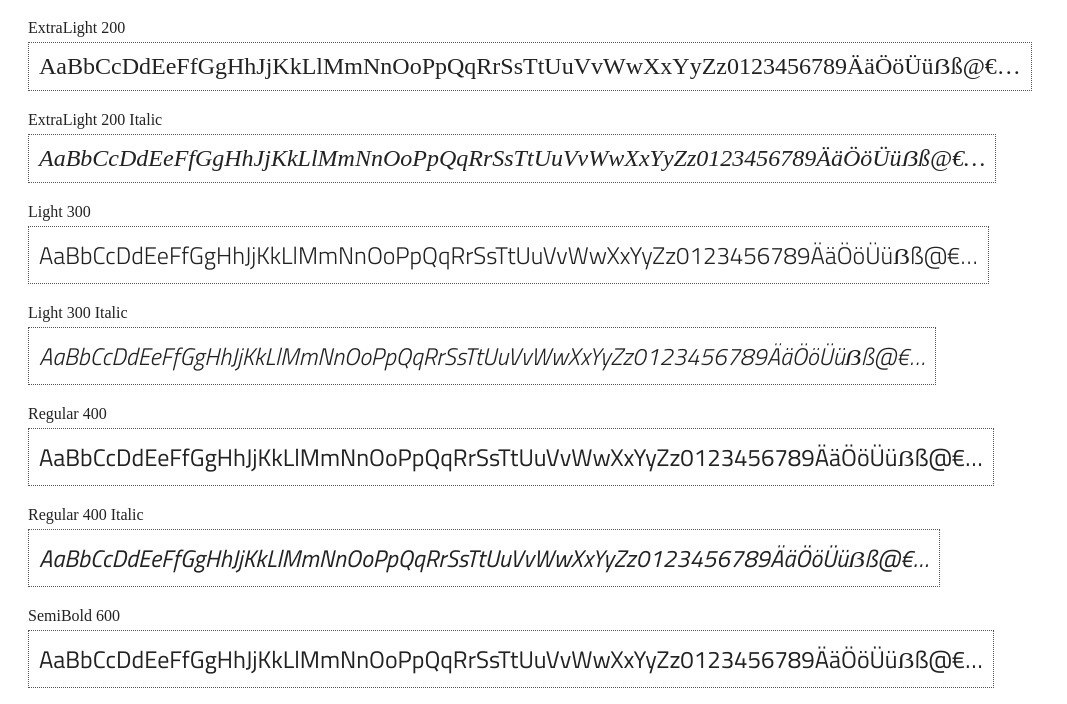
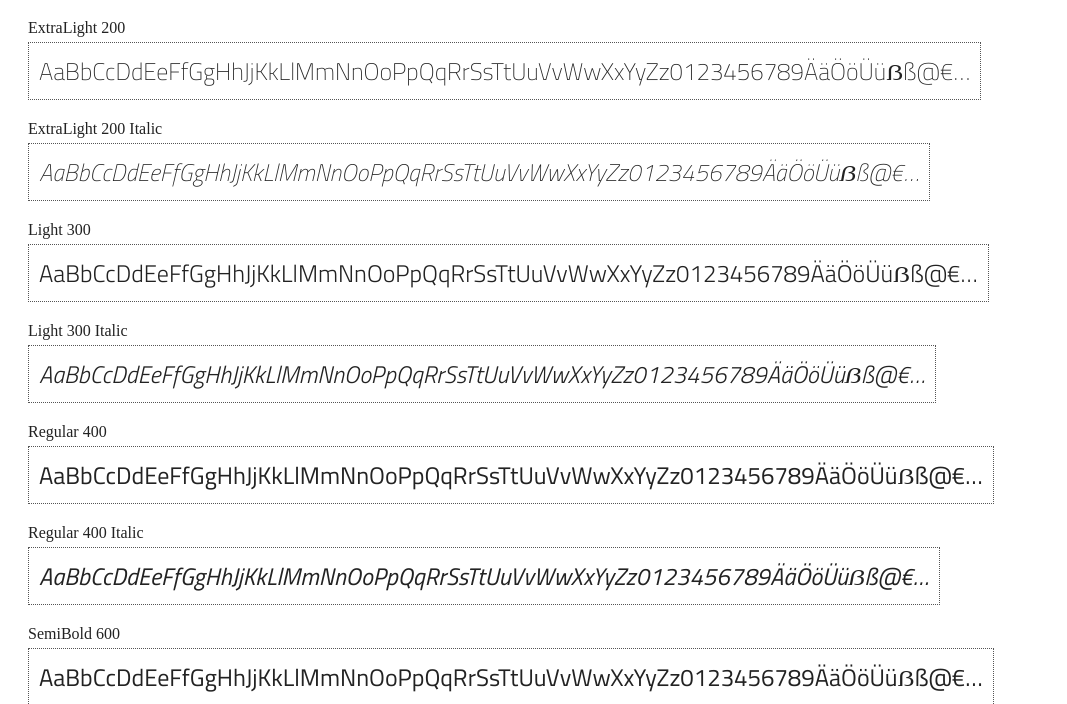
Before and after one commit to FontFaceKit/titilliumweb, a website: page index.html in a window 1280 px wide. Shown: the part 89-793 px from the top of the page, without its empty margins (0-1067 px from the left). Drawn offline with nearby package versions, Linux system fonts and the light colour scheme; files that its build step writes are made by us from their sources; a web font is replaced by a local one.

Commit message:
correct font name

```diff
--- a/sass/_ExtraLight.scss
+++ b/sass/_ExtraLight.scss
@@ -1,7 +1,7 @@
 /* BEGIN ExtraLight */
 @font-face {
 	font-family: TitilliumWeb;
-	@include fontdef($FontPath, $FontVersion, 'ExtraBold');
+	@include fontdef($FontPath, $FontVersion, 'ExtraLight');
 	font-weight: 200;
 	font-style: normal;
 }
--- a/sass/_ExtraLightItalic.scss
+++ b/sass/_ExtraLightItalic.scss
@@ -1,8 +1,8 @@
-/* BEGIN Extrabold Italic */
+/* BEGIN ExtraLightItalic */
 @font-face {
 	font-family: TitilliumWeb;
-	@include fontdef($FontPath, $FontVersion, 'ExtraBoldItalic');
+	@include fontdef($FontPath, $FontVersion, 'ExtraLightItalic');
 	font-weight: 200;
 	font-style: italic;
 }
-/* END Extrabold Italic */
+/* END ExtraLightItalic */
```
